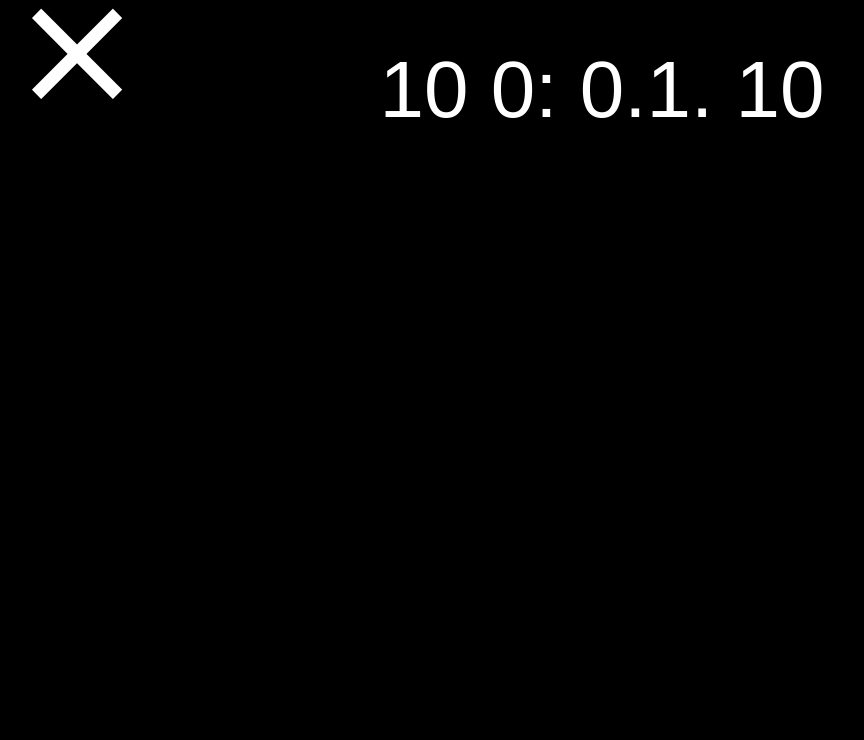
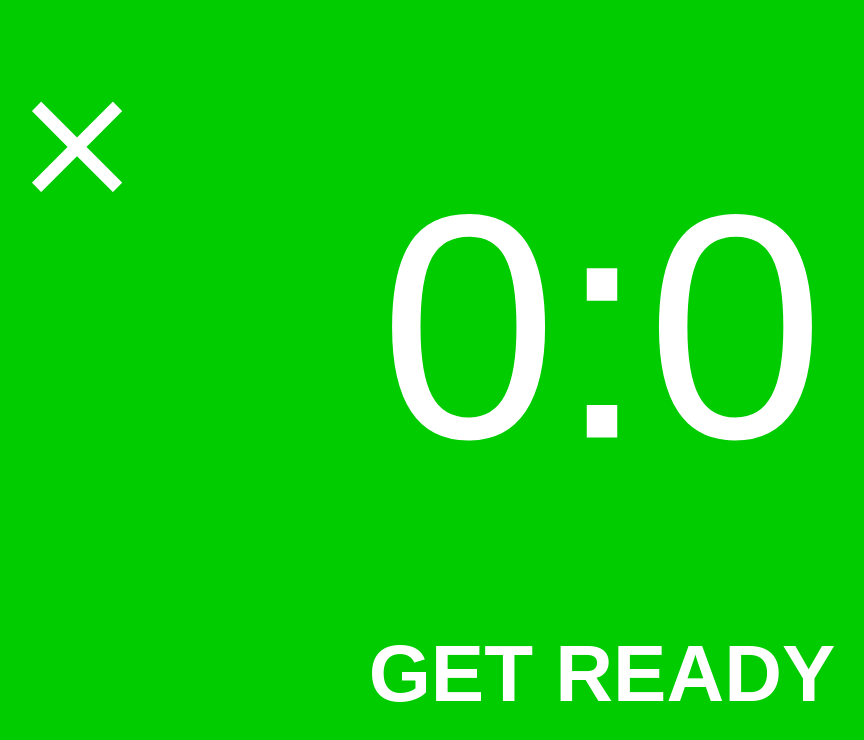
Before and after one commit to 10x-dev-wannabe/SportsTimer, a SvelteKit app: page /live in a window 1280 px wide. Shown: the top 740 px of the page, without its empty margins (38-902 px from the left). Built offline with nearby package versions, Linux system fonts and the light colour scheme.

Commit message:
Made prepare timer, made the background color change with the timer status.

```diff
--- a/src/routes/+page.svelte
+++ b/src/routes/+page.svelte
@@ -21,6 +21,7 @@
         position: absolute;
         bottom: 4vmin;
         right: 4vmin;
+        width: 20vw;
     }
     @media screen and (orientation:portrait) {
         #start {
--- a/src/routes/live/+page.svelte
+++ b/src/routes/live/+page.svelte
@@ -1,28 +1,72 @@
 <script>
     import { timer } from "../stores";
-    let time = $timer.work;
+    let time = 6000;
+    let sets = $timer.sets;
+    $: m = Math.trunc(time / 60000);
+    $: s = Math.trunc(time % 60000 / 1000);
 
-    $: m = Math.trunc(time / 6000)
-    $: s = time % 6000 / 100
-    $: hs = time % 100
+    let bg = "#55bbdd";
+    let interval;
+    let status = "GET READY";
+
+    function start(){
+        interval = setInterval(clock, 10)
+    }
+    function clock(){
+        time-= 10;
+    }
+    $: if(time<=0){
+        bg = "#0c0";
+        clearInterval(interval);
+    }
+
+
+    $: style="background-color:"+bg;
 </script>
 
-<a id="stop" href="/" style="margin: 0; padding-top:0; line-height:1px">
+
+<whomp style={style}>
+
+
+<a id="stop" href="/" style="margin: 0; padding-top:0; line-height:1px yindex=-1">
         &#10799;
 </a>
 
 <br>
 <br>
-    <time style="color: #fff;">
-        {$timer.work}
-        {m}:
-        {s}.
-        {hs}
+    <time style="color: #fff;" on:load={start()}>
+        {m}:{s}<br>
     </time>
+    <status>
+        {status}
+    </status>
+</whomp>
 
 <style>
+    status {
+        font-size:10vh;
+        font-weight: 600;
+        position: absolute;
+        left:auto;
+        bottom:10vh;
+        transform: translateX(-50%);
+    }
+
+    whomp {
+        width: 100vw;
+        height: 100vh;
+        position: absolute;
+        left: 0;
+        top: 0;
+    }
+
     time {
-        font-size: 5em;
+        font-size: 25vw;
+        position: absolute;
+        top: 50%;
+        left: auto;
+        transform: translateX(-50%) translateY(-70%);
+
     }
     #stop {
         color: #fff;
--- a/src/routes/stores.js
+++ b/src/routes/stores.js
@@ -2,6 +2,6 @@ import { writable } from "svelte/store";
 
 export const timer = writable({
     sets: 0,
-    work: 10,
+    work: 0,
     rest: 0,
 })
```
